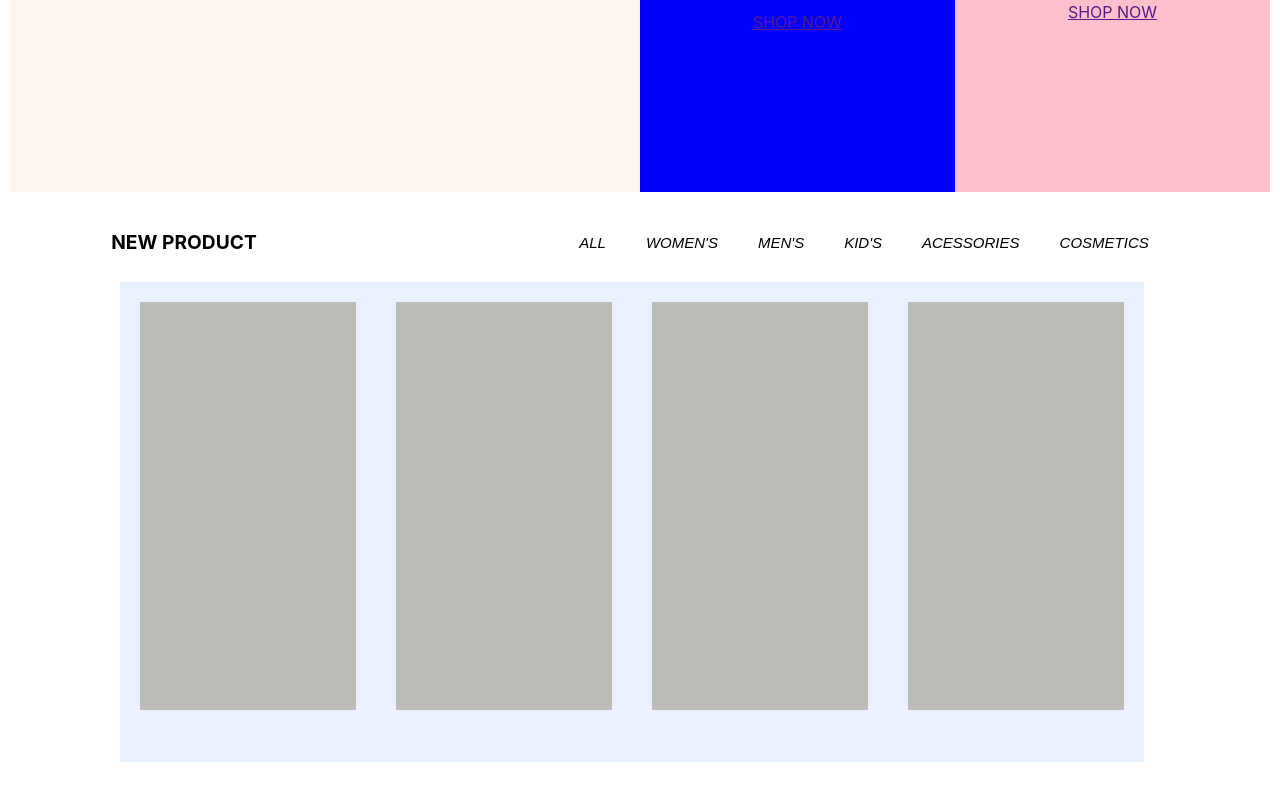
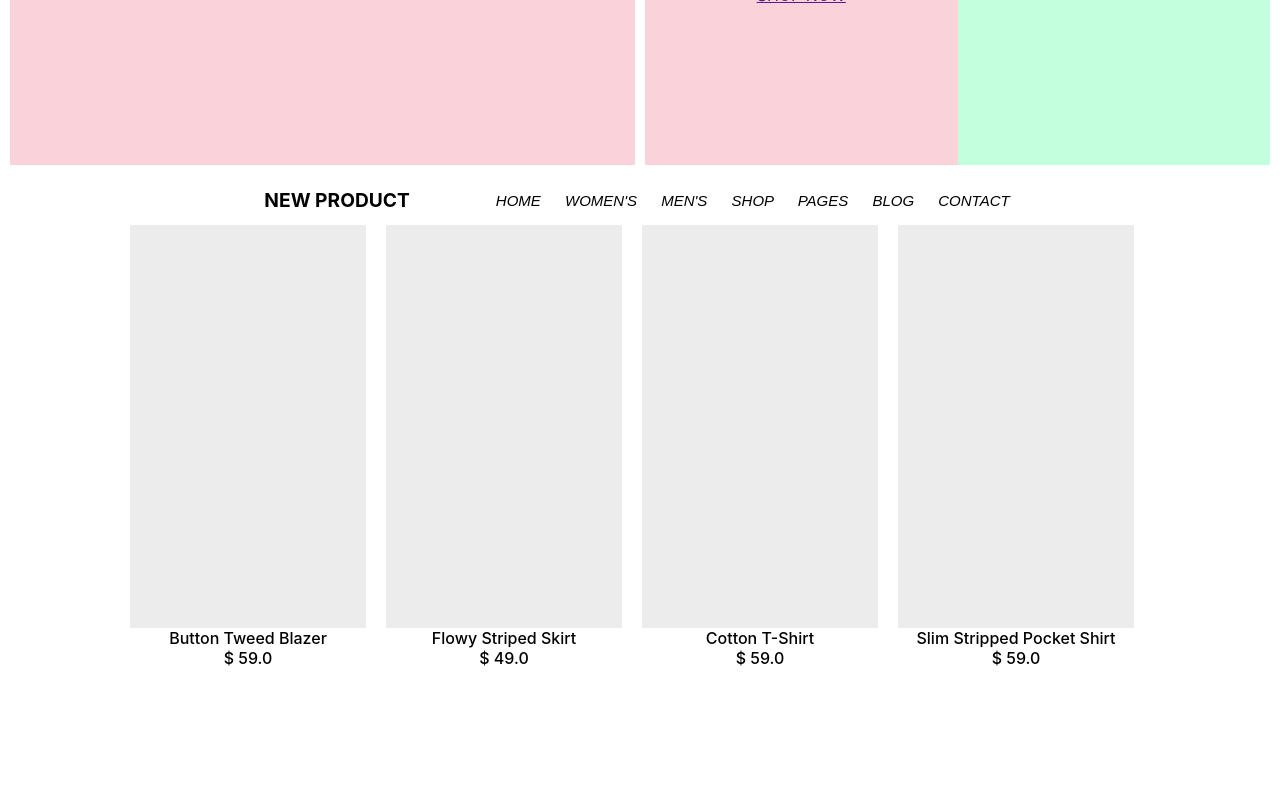
Before and after one commit to mhumayon054/webpage, a React (Create React App) app: page / in a window 1280 px wide. Shown: the part 698-1498 px from the top of the page. Built offline with nearby package versions, Linux system fonts and the light colour scheme.

Commit message:
Optimizing

```diff
--- a/src/App.css
+++ b/src/App.css
@@ -1,5 +1,5 @@
 .App {
-  background-color: red;
+  background-color: white;
   width: 100%;
   height: 200vh;
 }
@@ -11,8 +11,6 @@
 }
 .header {
   display: flex;
-  height: 5%;
-
   width: 100%;
   background-color: white;
   align-items: center;
@@ -61,7 +59,7 @@
   flex-direction: column;
   height: 100vh;
   width: 50%;
-  background-color: rgb(255, 246, 239);
+  background-color: rgb(250, 210, 217);
   text-align: center;
   justify-content: center;
 }
@@ -76,6 +74,7 @@
   height: 100vh;
   width: 50%;
   flex-wrap: wrap;
+  margin-left: 10px;
 }
 .txt2 {
   font-size: medium;
@@ -149,40 +148,101 @@
 .parentcontainer {
   display: flex;
   flex-direction: row;
-  height: 60vh;
+  height: 63vh;
   width: 80%;
-  background-color: rgb(233, 241, 255);
+  background-color: white;
   margin-left: 120px;
+}
+.pc1 {
+  display: flex;
+  flex-direction: column;
+  height: 100%;
+  width: 25%;
+  background-color: red;
+  margin-left: 10px;
+  margin-right: 10px;
 }
 .container1 {
   display: flex;
-  height: 85%;
-  background-color: rgb(190, 188, 184);
+  height: 80%;
+  background-color: rgb(236, 236, 236);
+  width: 100%;
+}
+.txtpc1 {
+  height: 20%;
+  width: 100%;
+  background-color: white;
+  text-align: center;
+  align-items: center;
+  font-weight: 500;
+}
+.pc2 {
+  display: flex;
+  flex-direction: column;
+  height: 100%;
   width: 25%;
-  margin: 20px;
+  background-color: aqua;
+  margin-left: 10px;
+  margin-right: 10px;
 }
 .container2 {
   display: flex;
-  height: 85%;
-  background-color: rgb(190, 188, 184);
+  height: 80%;
+  background-color: rgb(236, 236, 236);
+  width: 100%;
+}
+.txtpc2 {
+  height: 20%;
+  width: 100%;
+  background-color: white;
+  text-align: center;
+  font-weight: 500;
+}
+.pc3 {
+  display: flex;
+  flex-direction: column;
+  height: 100%;
   width: 25%;
-  margin: 20px;
-  position: relative;
+  background-color: aqua;
+  margin-left: 10px;
+  margin-right: 10px;
 }
 .container3 {
   display: flex;
-  height: 85%;
-  background-color: rgb(190, 188, 184);
+  height: 80%;
+  background-color: rgb(236, 236, 236);
+  width: 100%;
+}
+.txtpc3 {
+  height: 20%;
+  width: 100%;
+  background-color: white;
+  text-align: center;
+  font-weight: 500;
+}
+.pc4 {
+  display: flex;
+  flex-direction: column;
+  height: 100%;
   width: 25%;
-  margin: 20px;
+  background-color: aqua;
+  margin-left: 10px;
+  margin-right: 10px;
 }
 .container4 {
   display: flex;
-  height: 85%;
-  background-color: rgb(190, 188, 184);
-  width: 25%;
-  margin: 20px;
+  height: 80%;
+  background-color: rgb(236, 236, 236);
+  width: 100%;
 }
+.txtpc4 {
+  height: 20%;
+  width: 100%;
+  background-color: white;
+  text-align: center;
+  font-weight: 500;
+}
+
 @media (max-width: 768px) {
   .subContainer {
     flex-direction: column;
@@ -238,3 +298,22 @@
   cursor: pointer;
   font-size: medium;
 }
+.Minhead {
+  background-color: white;
+  display: flex;
+  flex-direction: row;
+  align-items: center;
+  justify-content: center;
+  height: 50px;
+}
+.BTN {
+  background-color: white;
+  font-style: oblique;
+  border-radius: 8px;
+  word-spacing: 20px;
+  position: relative;
+  cursor: pointer;
+  font-weight: 500;
+  font-size: 15px;
+  border: none;
+}
--- a/src/App.js
+++ b/src/App.js
@@ -1,62 +1,72 @@
 import "./App.css";
 import React from "react";
-// import { MuiDrawer } from "./MuiDrawer";
-import Drawer from "./components/drawer";
-import Navtab from "./components/Navtab";
+import Header from "./components/Header";
 import CategoryCard from "./components/CategoryCard";
+import MinHead from "./components/MinHead";
 function App() {
   return (
     <div className="App">
-      <div className="container">
-        <header className="header">
-          <div className="icon">
-            <Drawer />
-            <button className="btn1">Ashion</button>
-          </div>
-          <Navtab title="HOME WOMEN'S MEN'S SHOP PAGES BLOG CONTACT" />
-          <div>
-            <button className="btn2">Login/Register</button>
-          </div>
-        </header>
+      <Header />
+
       <div className="subContainer">
         <div className="leftcontainer">
           <text className="txt1">Women's Fashion</text>
           <br></br>
           <text>
-              Sitamet, consectetur adipiscing elit, sed do eiusmod tempor
-              incidid- <br></br>unt labore edolore magna aliquapendisse ultrices
-              gravida
+            Sitamet, consectetur adipiscing elit, sed do eiusmod tempor incidid-{" "}
+            <br></br>unt labore edolore magna aliquapendisse ultrices gravida
           </text>
           <br></br>
           <a href="">SHOP NOW</a>
         </div>
         <div className="rightcontainer">
-            <CategoryCard background="red" title="men's Fashion" item={212} />
           <CategoryCard
-              background="orange"
+            background="sea green"
+            title="men's Fashion"
+            item={212}
+          />
+          <CategoryCard
+            background="rgb(187, 182, 182)"
             title="kid's Fashion"
             item={310}
           />
-            <CategoryCard background="blue" title="women's Fashion" item={10} />
-            <CategoryCard />
+          <CategoryCard
+            background="rgb(250, 210, 217)"
+            title="women's Fashion"
+            item={10}
+          />
+          <CategoryCard background="sea green" />
         </div>
       </div>
       <div className="bottom header">
-          <div className="btn4">NEW PRODUCT</div>
-          <div className="Alltxt">
-            <button className="txt3">All</button>
-            <button className="txt3">Women's</button>
-            <button className="txt3">Men's</button>
-            <button className="txt3">Kid's</button>
-            <button className="txt3">Acessories</button>
-            <button className="txt3">Cosmetics</button>
+        <MinHead />
+      </div>
+      <div className="parentcontainer">
+        <div className="pc1">
+          {" "}
+          <div className="container1"></div>
+          <div className="txtpc1">
+            Button Tweed Blazer<br></br> $ 59.0
           </div>
         </div>
-        <div className="parentcontainer">
-          <div className="container1"></div>
+        <div className="pc2">
+          {" "}
           <div className="container2"></div>
+          <div className="txtpc2">
+            Flowy Striped Skirt<br></br> $ 49.0
+          </div>
+        </div>
+        <div className="pc3">
           <div className="container3"></div>
+          <div className="txtpc3">
+            Cotton T-Shirt <br></br> $ 59.0
+          </div>
+        </div>
+        <div className="pc4">
           <div className="container4"></div>
+          <div className="txtpc4">
+            Slim Stripped Pocket Shirt<br></br> $ 59.0
+          </div>
         </div>
       </div>
     </div>
--- /dev/null
+++ b/src/components/Header.js
@@ -0,0 +1,20 @@
+import React from "react";
+import Drawer from "./drawer";
+import Navtab from "./Navtab";
+function App() {
+  return (
+    <div>
+      <header className="header">
+        <Drawer />
+        <div className="icon">
+          <button className="btn1">Ashion</button>
+        </div>
+        <Navtab title="HOME WOMEN'S MEN'S SHOP PAGES BLOG CONTACT" />
+        <div>
+          <button className="btn2">Login/Register</button>
+        </div>
+      </header>
+    </div>
+  );
+}
+export default App;
--- /dev/null
+++ b/src/components/MinHead.js
@@ -0,0 +1,10 @@
+import React from "react";
+import Navtab2 from "./Navtab2";
+export default function MinHead() {
+  return (
+    <div className="Minhead">
+      <div className="btn4">NEW PRODUCT</div>{" "}
+      <Navtab2 title="HOME WOMEN'S MEN'S SHOP PAGES BLOG CONTACT" />
+    </div>
+  );
+}
--- /dev/null
+++ b/src/components/Navtab2/index.js
@@ -0,0 +1,10 @@
+import React from "react";
+function Navtab2({ title }) {
+  return (
+    <div>
+      {" "}
+      <button className="BTN">{title}</button>
+    </div>
+  );
+}
+export default Navtab2;
```
Lines whose indentation alone changed are shown as unchanged.
